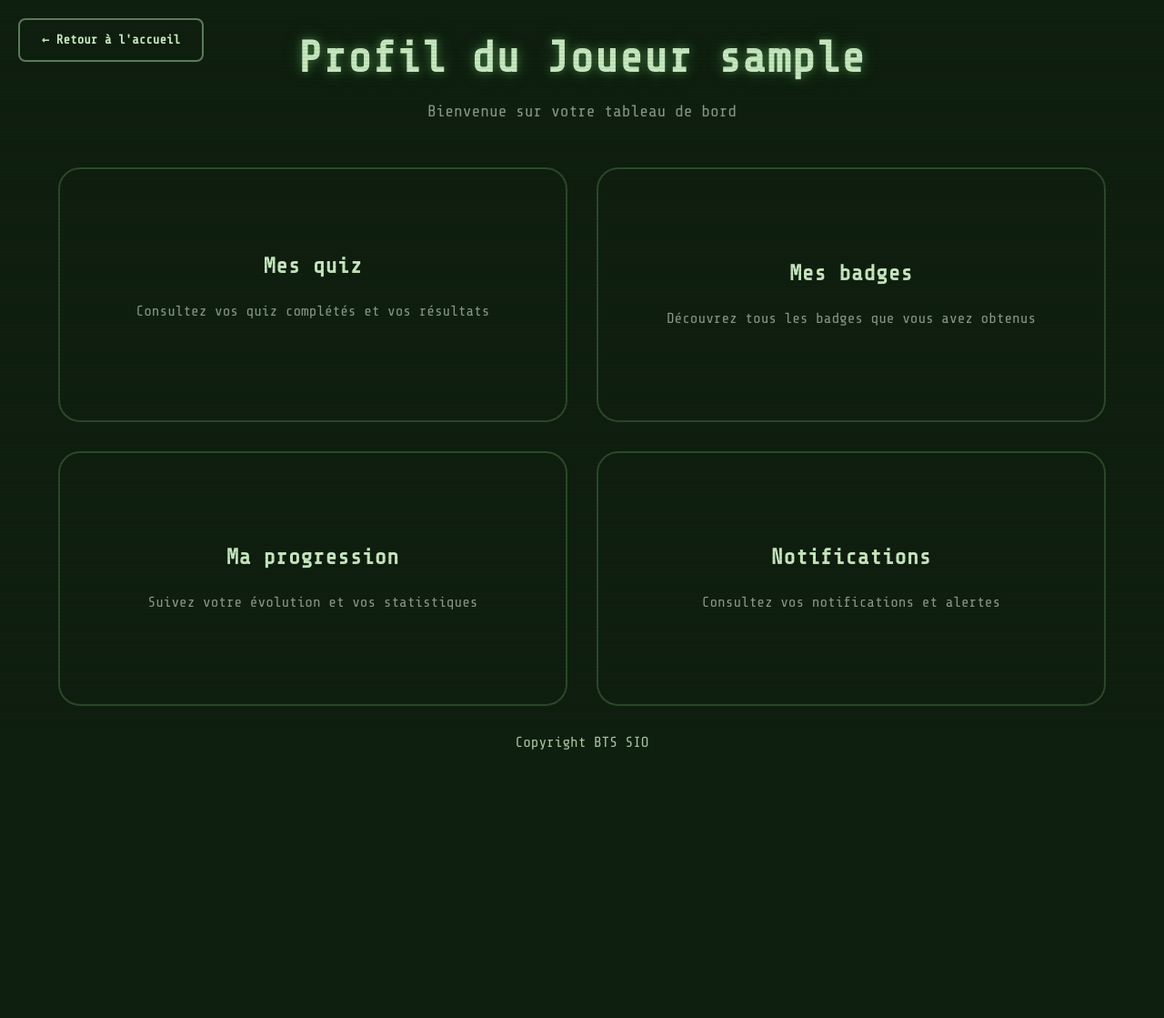
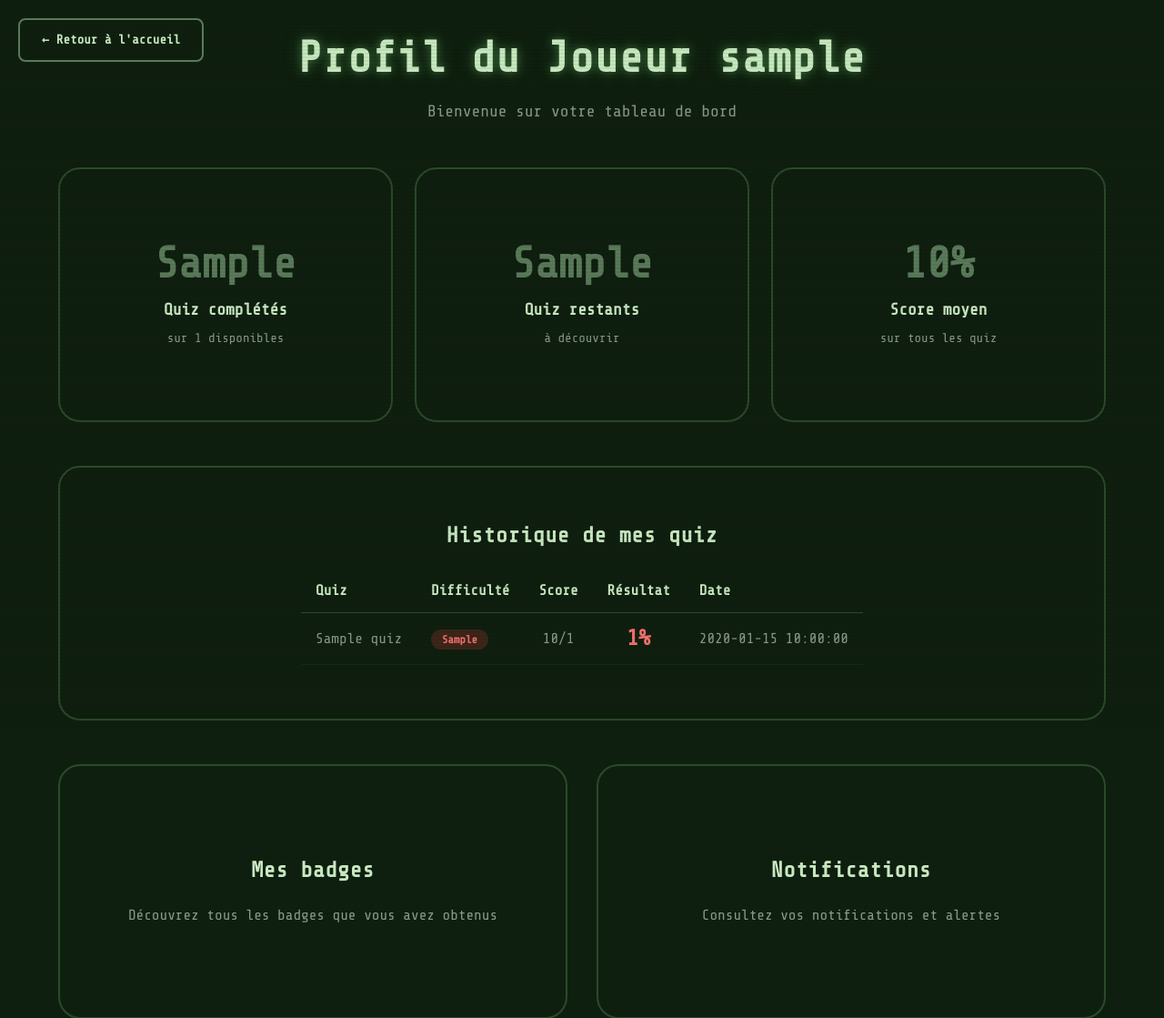
Before and after one commit to lele214/Cyber-hoot, a Flask app: template app/templates/profile/player/player_dashboard.html in a window 1280 px wide. Shown: the top 1119 px of the page at 91% size. Before the commit the page ends 824 px from the top, so only its background shows below. Run offline with Flask 3, Linux system fonts and the light colour scheme; the template is opened without the code that fills it: most values are stand-ins (such as "Sample title", 1, 10 or a date in 2020); style sheets or scripts are compiled from the project's sources; parts of the project's set-up code (start-up, migrations or seed data) failed here and were passed over.

Commit message:
add : correction css sur quiz1 + ajout de l'envoi du score sur la page profil player

```diff
--- a/app/models/models.py
+++ b/app/models/models.py
@@ -173,6 +173,8 @@ class Result(db.Model):
     idQUIZinResult = db.Column(db.Integer, db.ForeignKey('QUIZ.idQUIZ'), nullable=False)
     idUSERinResult = db.Column(db.Integer, db.ForeignKey('USER.idUSER'), nullable=False)
     date = db.Column(db.Date, nullable=True)
+    score = db.Column(db.Integer, nullable=True, comment='Score obtenu par l\'utilisateur pour ce quiz')
+    totalQuestions = db.Column(db.Integer, nullable=True, comment='Nombre total de questions dans le quiz')
     resultHistory = db.Column(db.String(45), nullable=True, comment='commentaire')
 
     # Relations
--- a/app/static/js/quiz.js
+++ b/app/static/js/quiz.js
@@ -1,3 +1,5 @@
+/* JS POUR LES QUIZ */
+
 // Réponses correctes
 const correctAnswers = {
     q1: 'b',  // Méthode qui manipule les personnes
--- a/app/templates/profile/player/player_dashboard.html
+++ b/app/templates/profile/player/player_dashboard.html
@@ -41,32 +41,100 @@
         </div>
         {% endif %}
 
-        <!-- Contenu du dashboard -->
-        <div class="grid grid-cols-1 md:grid-cols-2 gap-8 max-w-6xl mx-auto">
+        <!-- Statistiques générales -->
+        <div class="grid grid-cols-1 md:grid-cols-3 gap-6 max-w-6xl mx-auto mb-12">
+            <div class="feature-box text-center">
+                <h3 class="text-cyber-accent text-5xl font-bold mb-3">
+                    {{ completed_quizzes }}
+                </h3>
+                <p class="text-cyber-text-lighter text-lg font-semibold mb-2">Quiz complétés</p>
+                <p class="text-cyber-text-muted text-sm">sur {{ total_quizzes }} disponibles</p>
+            </div>
+
+            <div class="feature-box text-center">
+                <h3 class="text-cyber-accent text-5xl font-bold mb-3">
+                    {{ remaining_quizzes }}
+                </h3>
+                <p class="text-cyber-text-lighter text-lg font-semibold mb-2">Quiz restants</p>
+                <p class="text-cyber-text-muted text-sm">à découvrir</p>
+            </div>
+
+            <div class="feature-box text-center">
+                <h3 class="text-cyber-accent text-5xl font-bold mb-3">
+                    {{ average_score }}%
+                </h3>
+                <p class="text-cyber-text-lighter text-lg font-semibold mb-2">Score moyen</p>
+                <p class="text-cyber-text-muted text-sm">sur tous les quiz</p>
+            </div>
+        </div>
+
+        <!-- Historique des quiz -->
+        <div class="max-w-6xl mx-auto mb-12">
             <div class="feature-box">
                 <h3 class="text-cyber-text-lighter text-2xl font-bold mb-5 tracking-wide">
-                    Mes quiz
+                    Historique de mes quiz
                 </h3>
-                <p class="text-cyber-text-muted text-base leading-relaxed mb-4">
-                    Consultez vos quiz complétés et vos résultats
+
+                {% if quiz_history %}
+                <div class="overflow-x-auto">
+                    <table class="w-full text-left">
+                        <thead>
+                            <tr class="border-b border-cyber-border">
+                                <th class="text-cyber-text-lighter font-semibold py-3 px-4">Quiz</th>
+                                <th class="text-cyber-text-lighter font-semibold py-3 px-4">Difficulté</th>
+                                <th class="text-cyber-text-lighter font-semibold py-3 px-4 text-center">Score</th>
+                                <th class="text-cyber-text-lighter font-semibold py-3 px-4 text-center">Résultat</th>
+                                <th class="text-cyber-text-lighter font-semibold py-3 px-4">Date</th>
+                            </tr>
+                        </thead>
+                        <tbody>
+                            {% for quiz in quiz_history %}
+                            <tr class="border-b border-cyber-border/30 hover:bg-cyber-border/20 transition-colors">
+                                <td class="text-cyber-text-muted py-3 px-4">{{ quiz.quiz_title }}</td>
+                                <td class="py-3 px-4">
+                                    <span class="px-3 py-1 rounded-full text-xs font-semibold
+                                        {% if quiz.quiz_difficulty == 'EASY' %}bg-green-500/20 text-green-400
+                                        {% elif quiz.quiz_difficulty == 'MEDIUM' %}bg-yellow-500/20 text-yellow-400
+                                        {% else %}bg-red-500/20 text-red-400{% endif %}">
+                                        {{ quiz.quiz_difficulty }}
+                                    </span>
+                                </td>
+                                <td class="text-cyber-text-muted py-3 px-4 text-center">
+                                    {{ quiz.score }}/{{ quiz.total_questions }}
+                                </td>
+                                <td class="py-3 px-4 text-center">
+                                    <span class="text-2xl font-bold
+                                        {% if quiz.percentage >= 80 %}text-green-400
+                                        {% elif quiz.percentage >= 60 %}text-yellow-400
+                                        {% else %}text-red-400{% endif %}">
+                                        {{ quiz.percentage }}%
+                                    </span>
+                                </td>
+                                <td class="text-cyber-text-muted py-3 px-4">{{ quiz.date }}</td>
+                            </tr>
+                            {% endfor %}
+                        </tbody>
+                    </table>
+                </div>
+                {% else %}
+                <p class="text-cyber-text-muted text-center py-8">
+                    Vous n'avez pas encore complété de quiz.
+                    <a href="{{ url_for('main.quiz') }}" class="text-cyber-accent hover:text-cyber-accent-light underline">
+                        Commencez maintenant !
+                    </a>
                 </p>
+                {% endif %}
             </div>
+        </div>
 
+        <!-- Autres sections -->
+        <div class="grid grid-cols-1 md:grid-cols-2 gap-8 max-w-6xl mx-auto">
             <div class="feature-box">
                 <h3 class="text-cyber-text-lighter text-2xl font-bold mb-5 tracking-wide">
                     Mes badges
                 </h3>
                 <p class="text-cyber-text-muted text-base leading-relaxed">
                     Découvrez tous les badges que vous avez obtenus
-                </p>
-            </div>
-
-            <div class="feature-box">
-                <h3 class="text-cyber-text-lighter text-2xl font-bold mb-5 tracking-wide">
-                    Ma progression
-                </h3>
-                <p class="text-cyber-text-muted text-base leading-relaxed">
-                    Suivez votre évolution et vos statistiques
                 </p>
             </div>
 
--- a/app/templates/quiz/quiz.html
+++ b/app/templates/quiz/quiz.html
@@ -95,7 +95,7 @@
                             EASY
                         </span>
                     </div>
-                    <a href="#" class="btn-cyber-primary w-full block text-center">
+                    <a href="#" class="btn-cyber-primary w-full block text-center opacity-50 cursor-not-allowed">
                         Bientôt disponible
                     </a>
                 </div>
@@ -156,7 +156,7 @@
                         </span>
                     </div>
                     <a href="{{ url_for('main.quiz_detail', quiz_id=1) }}"
-                        class="btn-cyber-primary w-full block text-center opacity-50 cursor-not-allowed">
+                        class="btn-cyber-primary w-full block text-center">
                         Lancer le quiz
                     </a>
                 </div>
--- a/app/templates/quiz/quiz1.html
+++ b/app/templates/quiz/quiz1.html
@@ -24,7 +24,7 @@
             <h1 class="text-cyber-text-lighter text-4xl md:text-5xl font-bold mb-6 tracking-wide text-glow">
                 Ingénierie sociale : comment s'en protéger ?
             </h1>
-            <p class="text-cyber-text-muted text-lg max-w-2xl mx-auto leading-relaxed">
+            <p class="text-cyber-text-muted text-lg max-w-2xl mx-auto leading-relaxed" style="margin-bottom: 1.5rem;">
                 Testez vos connaissances sur les techniques de manipulation utilisées par les cybercriminels et
                 apprenez à vous protéger efficacement.
             </p>
@@ -282,7 +282,7 @@
                         <label
                             class="flex items-start p-4 bg-cyber-bg-lighter border border-cyber-border rounded cursor-pointer transition-all hover:border-cyber-accent group">
                             <input type="radio" name="q7" value="b" class="mt-1 mr-3 accent-cyber-accent">
-                            <span class="text-cyber-text group-hover:text-cyber-text-light">
+                            <span class="text-cyber-text group-hover:text-cyber-text-light" style="text-align: left;">
                                 Il peut contenir des fautes d'orthographe, une adresse d'expéditeur suspecte, ou créer
                                 un
                                 sentiment d'urgence
@@ -396,7 +396,7 @@
                         <label
                             class="flex items-start p-4 bg-cyber-bg-lighter border border-cyber-border rounded cursor-pointer transition-all hover:border-cyber-accent group">
                             <input type="radio" name="q10" value="b" class="mt-1 mr-3 accent-cyber-accent">
-                            <span class="text-cyber-text group-hover:text-cyber-text-light">
+                            <span class="text-cyber-text group-hover:text-cyber-text-light" style="text-align: left;">
                                 Une protection qui nécessite plusieurs preuves d'identité (mot de passe + code SMS par
                                 exemple)
                             </span>
--- a/database-init/init/01-schema.sql
+++ b/database-init/init/01-schema.sql
@@ -177,6 +177,8 @@ CREATE TABLE IF NOT EXISTS `cyberhoot`.`RESULT` (
   `idQUIZinResult` INT NOT NULL,
   `idUSERinResult` INT NOT NULL,
   `date` DATE NULL,
+  `score` INT NULL COMMENT 'Score obtenu par l\'utilisateur pour ce quiz',
+  `totalQuestions` INT NULL COMMENT 'Nombre total de questions dans le quiz',
   `resultHistory` VARCHAR(45) NULL COMMENT 'ici prévoir un champ pour garder en mémoire les réponses à chaque question qu\'un utilisateur a donné pour un quiz',
   PRIMARY KEY (`idRESULT`, `idQUIZinResult`, `idUSERinResult`),
   INDEX `idQUIZ_idx` (`idQUIZinResult` ASC) VISIBLE,
```
Also changed, not shown: app/routes/main_routes.py (+45 -8 lines), app/routes/profile.py (+58 -1 lines), database-init/init/02-seed-data.sql (+4 -4 lines), database-init/init/03-add-score-to-result.sql (added, +15 -0 lines).
